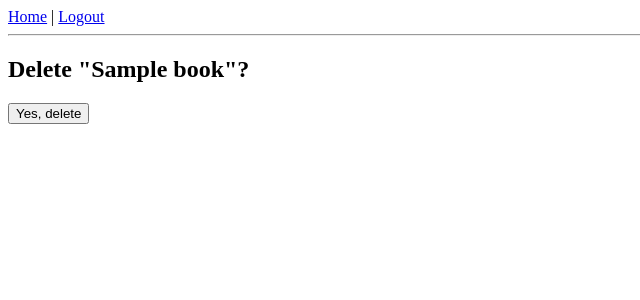
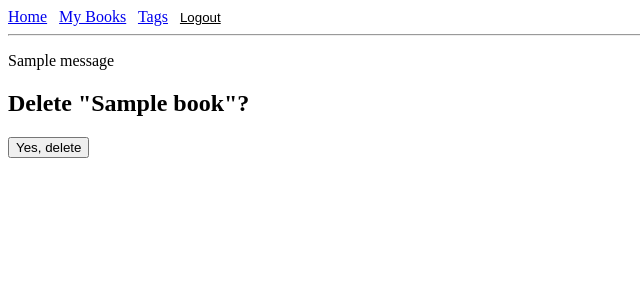
Before and after one commit to davolajohnson/django-crud-app-lab-booknook, a Django app: page /books/1/delete/ in a window 1280 px wide. Shown: the top 300 px of the page, without its empty margins (0-640 px from the left). Run offline with Django 5.2, Linux system fonts and the light colour scheme; a user stored in the database is signed in; tables that the repository leaves empty hold one stand-in row (values such as "Sample post"); one stand-in notice (Sample message) is shown.

Commit message:
Finish lab: Book/Note/Tag CRUD with auth, 1-to-many and many-to-many

```diff
--- a/booknook/booknook/urls.py
+++ b/booknook/booknook/urls.py
@@ -1,24 +1,8 @@
-"""
-URL configuration for booknook project.
-
-The `urlpatterns` list routes URLs to views. For more information please see:
-    https://docs.djangoproject.com/en/5.2/topics/http/urls/
-Examples:
-Function views
-    1. Add an import:  from my_app import views
-    2. Add a URL to urlpatterns:  path('', views.home, name='home')
-Class-based views
-    1. Add an import:  from other_app.views import Home
-    2. Add a URL to urlpatterns:  path('', Home.as_view(), name='home')
-Including another URLconf
-    1. Import the include() function: from django.urls import include, path
-    2. Add a URL to urlpatterns:  path('blog/', include('blog.urls'))
-"""
 from django.contrib import admin
 from django.urls import path, include
 
 urlpatterns = [
     path('admin/', admin.site.urls),
-    path('', include('library.urls')),
-    path('accounts/', include('django.contrib.auth.urls')),
+    path('', include('library.urls')),                 # app routes
+    path('accounts/', include('django.contrib.auth.urls')),  # login/logout/password
 ]
--- a/booknook/library/admin.py
+++ b/booknook/library/admin.py
@@ -1,6 +1,5 @@
 from django.contrib import admin
 from .models import Book, Note, Tag
-
 admin.site.register(Book)
 admin.site.register(Note)
 admin.site.register(Tag)
--- a/booknook/library/models.py
+++ b/booknook/library/models.py
@@ -4,21 +4,16 @@ from django.urls import reverse
 
 class Tag(models.Model):
     name = models.CharField(max_length=40, unique=True)
-
-    def __str__(self):
-        return self.name
+    def __str__(self): return self.name
 
 class Book(models.Model):
-    user = models.ForeignKey(User, on_delete=models.CASCADE)  # owner
+    user = models.ForeignKey(User, on_delete=models.CASCADE)
     title = models.CharField(max_length=120)
     author = models.CharField(max_length=120, blank=True)
     description = models.TextField(blank=True)
     published_year = models.PositiveIntegerField(null=True, blank=True)
-    tags = models.ManyToManyField(Tag, blank=True)  # many-to-many
-
-    def __str__(self):
-        return self.title
-
+    tags = models.ManyToManyField(Tag, blank=True)
+    def __str__(self): return self.title
     def get_absolute_url(self):
         return reverse('library:book_detail', kwargs={'pk': self.pk})
 
@@ -26,6 +21,5 @@ class Note(models.Model):
     book = models.ForeignKey(Book, on_delete=models.CASCADE, related_name='notes')
     text = models.TextField()
     created_at = models.DateTimeField(auto_now_add=True)
-
     def __str__(self):
         return f'Note on {self.book.title} ({self.created_at:%Y-%m-%d})'
--- a/booknook/library/templates/books/confirm_delete.html
+++ b/booknook/library/templates/books/confirm_delete.html
@@ -1,8 +1,5 @@
 {% extends 'base.html' %}
 {% block content %}
 <h2>Delete "{{ object }}"?</h2>
-<form method="post">
-  {% csrf_token %}
-  <button type="submit">Yes, delete</button>
-</form>
+<form method="post">{% csrf_token %}<button type="submit">Yes, delete</button></form>
 {% endblock %}
--- a/booknook/library/templates/books/index.html
+++ b/booknook/library/templates/books/index.html
@@ -1,12 +1,10 @@
 {% extends 'base.html' %}
 {% block content %}
 <h2>My Books</h2>
-<p><a href="{% url 'library:book_create' %}">+ Add a Book</a></p>
+<p><a href="{% url 'library:book_create' %}">+ Add Book</a></p>
 <ul>
   {% for book in books %}
-    <li>
-      <a href="{% url 'library:book_detail' book.pk %}">{{ book.title }}</a> by {{ book.author }}
-    </li>
+    <li><a href="{% url 'library:book_detail' book.pk %}">{{ book.title }}</a> by {{ book.author }}</li>
   {% empty %}
     <li>No books yet.</li>
   {% endfor %}
--- a/booknook/library/templates/notes/confirm_delete.html
+++ b/booknook/library/templates/notes/confirm_delete.html
@@ -1,8 +1,5 @@
 {% extends 'base.html' %}
 {% block content %}
 <h2>Delete this note?</h2>
-<form method="post">
-  {% csrf_token %}
-  <button type="submit">Yes, delete</button>
-</form>
+<form method="post">{% csrf_token %}<button type="submit">Yes, delete</button></form>
 {% endblock %}
--- a/booknook/library/urls.py
+++ b/booknook/library/urls.py
@@ -2,26 +2,27 @@ from django.urls import path
 from . import views
 
 app_name = 'library'
+urlpatterns = [
+    path('', views.HomeView.as_view(), name='home'),
 
-urlpatterns = [
-    path('', views.HomeView.as_view(), name='home'),               # Home
-    path('books/', views.BookList.as_view(), name='book_list'),    # Index
+    # Books
+    path('books/', views.BookList.as_view(), name='book_list'),
     path('books/new/', views.BookCreate.as_view(), name='book_create'),
     path('books/<int:pk>/', views.BookDetail.as_view(), name='book_detail'),
     path('books/<int:pk>/edit/', views.BookUpdate.as_view(), name='book_update'),
     path('books/<int:pk>/delete/', views.BookDelete.as_view(), name='book_delete'),
 
-    # Notes (1-to-many under a Book)
+    # Notes
     path('books/<int:book_id>/notes/new/', views.NoteCreate.as_view(), name='note_create'),
     path('notes/<int:pk>/edit/', views.NoteUpdate.as_view(), name='note_update'),
     path('notes/<int:pk>/delete/', views.NoteDelete.as_view(), name='note_delete'),
 
-    # Tags (many-to-many)
+    # Tags
     path('tags/', views.TagListCreate.as_view(), name='tag_list_create'),
     path('tags/<int:pk>/edit/', views.TagUpdate.as_view(), name='tag_update'),
     path('tags/<int:pk>/delete/', views.TagDelete.as_view(), name='tag_delete'),
 
-    # Attach/detach tags to books
+    # Tag attach/detach
     path('books/<int:book_id>/add_tag/<int:tag_id>/', views.add_tag_to_book, name='add_tag_to_book'),
     path('books/<int:book_id>/remove_tag/<int:tag_id>/', views.remove_tag_from_book, name='remove_tag_from_book'),
 ]
--- a/booknook/library/views.py
+++ b/booknook/library/views.py
@@ -1,6 +1,6 @@
 from django.contrib.auth.mixins import LoginRequiredMixin
 from django.contrib.auth.decorators import login_required
-from django.shortcuts import get_object_or_404, redirect, render
+from django.shortcuts import get_object_or_404, redirect
 from django.urls import reverse_lazy
 from django.views.generic import TemplateView, ListView, DetailView, CreateView, UpdateView, DeleteView
 from .models import Book, Note, Tag
@@ -8,25 +8,25 @@ from .models import Book, Note, Tag
 class HomeView(TemplateView):
     template_name = 'home.html'
 
+# Books
 class BookList(LoginRequiredMixin, ListView):
     model = Book
     template_name = 'books/index.html'
     context_object_name = 'books'
-
     def get_queryset(self):
-        # Only show books owned by current user
         return Book.objects.filter(user=self.request.user).order_by('title')
 
 class BookDetail(LoginRequiredMixin, DetailView):
     model = Book
     template_name = 'books/detail.html'
     context_object_name = 'book'
+    def get_queryset(self):
+        return Book.objects.filter(user=self.request.user)
 
 class BookCreate(LoginRequiredMixin, CreateView):
     model = Book
     fields = ['title', 'author', 'description', 'published_year']
     template_name = 'books/form.html'
-
     def form_valid(self, form):
         form.instance.user = self.request.user
         return super().form_valid(form)
@@ -35,15 +35,13 @@ class BookUpdate(LoginRequiredMixin, UpdateView):
     model = Book
     fields = ['title', 'author', 'description', 'published_year']
     template_name = 'books/form.html'
-
     def get_queryset(self):
         return Book.objects.filter(user=self.request.user)
 
 class BookDelete(LoginRequiredMixin, DeleteView):
     model = Book
+    template_name = 'books/confirm_delete.html'
     success_url = reverse_lazy('library:book_list')
-    template_name = 'books/confirm_delete.html'
-
     def get_queryset(self):
         return Book.objects.filter(user=self.request.user)
 
@@ -52,13 +50,10 @@ class NoteCreate(LoginRequiredMixin, CreateView):
     model = Note
     fields = ['text']
     template_name = 'notes/form.html'
-
     def form_valid(self, form):
-        book_id = self.kwargs['book_id']
-        book = get_object_or_404(Book, pk=book_id, user=self.request.user)
+        book = get_object_or_404(Book, pk=self.kwargs['book_id'], user=self.request.user)
         form.instance.book = book
         return super().form_valid(form)
-
     def get_success_url(self):
         return self.object.book.get_absolute_url()
 
@@ -66,21 +61,16 @@ class NoteUpdate(LoginRequiredMixin, UpdateView):
     model = Note
     fields = ['text']
     template_name = 'notes/form.html'
-
     def get_queryset(self):
-        # Only allow editing notes on your books
         return Note.objects.filter(book__user=self.request.user)
-
     def get_success_url(self):
         return self.object.book.get_absolute_url()
 
 class NoteDelete(LoginRequiredMixin, DeleteView):
     model = Note
     template_name = 'notes/confirm_delete.html'
-
     def get_queryset(self):
         return Note.objects.filter(book__user=self.request.user)
-
     def get_success_url(self):
         return self.object.book.get_absolute_url()
 
--- a/booknook/templates/base.html
+++ b/booknook/templates/base.html
@@ -1,15 +1,43 @@
 <!doctype html>
-<html>
+<html lang="en">
+  <head>
+    <meta charset="utf-8" />
+    <title>BookNook</title>
+    <meta name="viewport" content="width=device-width, initial-scale=1" />
+    <style>
+      nav a, nav button { margin-right: .5rem; }
+      nav form { display: inline; }
+      .messages { list-style: none; padding: 0; }
+      .messages li { margin: .25rem 0; }
+    </style>
+  </head>
   <body>
     <nav>
       <a href="{% url 'library:home' %}">Home</a>
       {% if user.is_authenticated %}
-        | <a href="{% url 'logout' %}">Logout</a>
+        <a href="{% url 'library:book_list' %}">My Books</a>
+        <a href="{% url 'library:tag_list_create' %}">Tags</a>
+        <!-- Django 5+: logout must be POST -->
+        <form action="{% url 'logout' %}" method="post">
+          {% csrf_token %}
+          <button type="submit" style="background:none;border:none;padding:0;cursor:pointer;text-decoration:underline;">
+            Logout
+          </button>
+        </form>
       {% else %}
-        | <a href="{% url 'login' %}">Login</a>
+        <a href="{% url 'login' %}">Login</a>
       {% endif %}
     </nav>
     <hr />
+
+    {% if messages %}
+      <ul class="messages">
+        {% for message in messages %}
+          <li>{{ message }}</li>
+        {% endfor %}
+      </ul>
+    {% endif %}
+
     {% block content %}{% endblock %}
   </body>
 </html>
--- a/booknook/templates/home.html
+++ b/booknook/templates/home.html
@@ -1,5 +1,5 @@
 {% extends 'base.html' %}
 {% block content %}
   <h1>BookNook Home</h1>
-  <p>If you can see this, routing + templates are working.</p>
+  <p>Welcome! Use the nav to access Books and Tags.</p>
 {% endblock %}
```
Also changed, not shown: booknook/library/templates/books/detail.html (+3 -16 lines), booknook/library/migrations/0001_initial.py (added).
